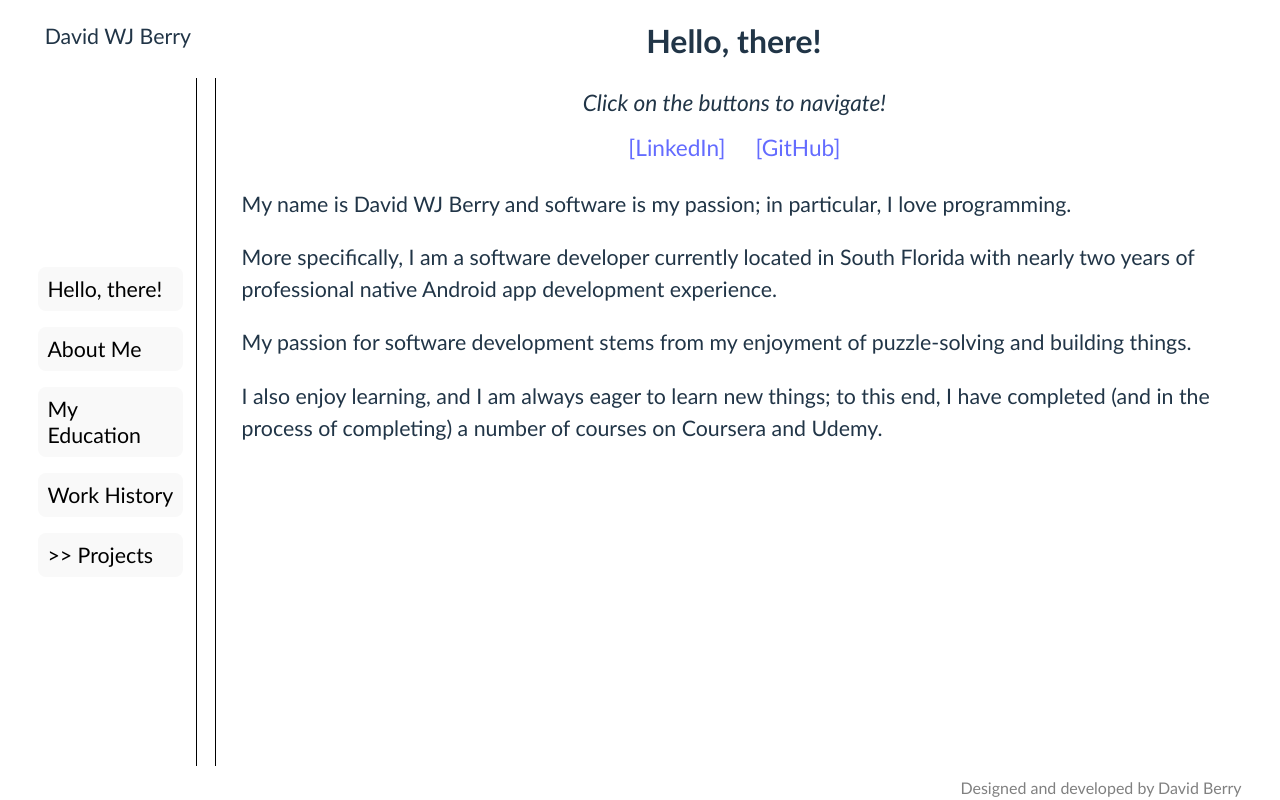
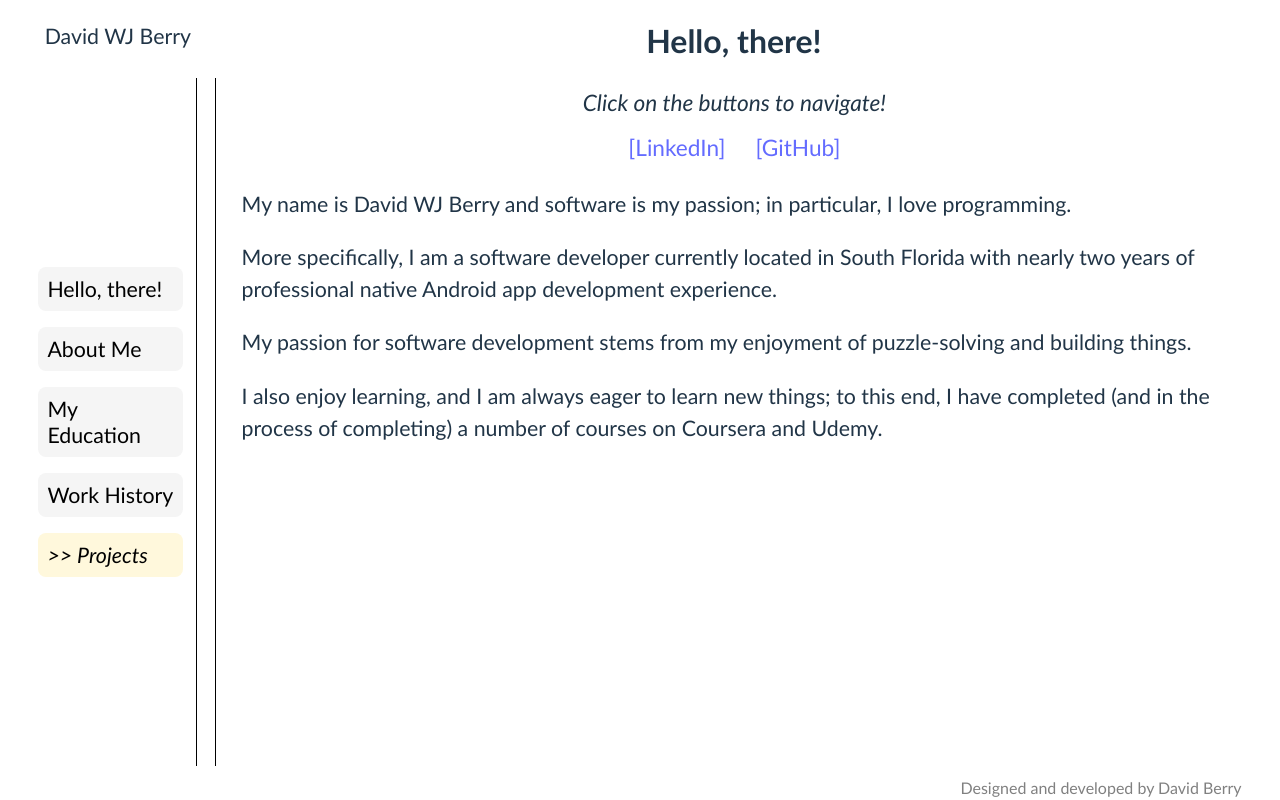
Before and after one commit to DBerry07/DBerry07.github.io, a React (Vite) app: page / in a window 1280 px wide. Built offline with nearby package versions, Linux system fonts and the light colour scheme.

Commit message:
Stylizing buttons

```diff
--- a/src/components/ButtonMenu.jsx
+++ b/src/components/ButtonMenu.jsx
@@ -5,6 +5,7 @@ import myTabs from "../data/constants/tab_class.js";
 import myProjects from "../data/constants/projects_tabs_class.js";
 import { Fragment } from "react";
 import { panels } from "../data/constants/panels.js";
+import "../css/buttons.css";
 
 /**
  * ButtonMenu contains the buttons that a user will use to navigate the webpage - nominally for changing the displayed tab contents.
@@ -26,8 +27,12 @@ function ButtonMenu({ panel, onSelect }) {
       <div id="blank"></div>
       <menu id="button-menu">
         {buttons.map((item, index) => (
-          <span key={index}>
-            <button className="menu_button" onClick={() => onSelect(item)}>
+          <span key={index} id={item}>
+            <button
+              className="menu_button"
+              id={item}
+              onClick={() => onSelect(item)}
+            >
               {item.text}
             </button>
           </span>
--- /dev/null
+++ b/src/css/buttons.css
@@ -0,0 +1,15 @@
+
+menu{button{
+    background-color: whitesmoke;
+}
+}
+
+button#Projects {
+    background-color:cornsilk;
+    font-style: italic;
+}
+
+button#Back {
+    background-color: cornsilk;
+    font-style: italic;
+}
```
